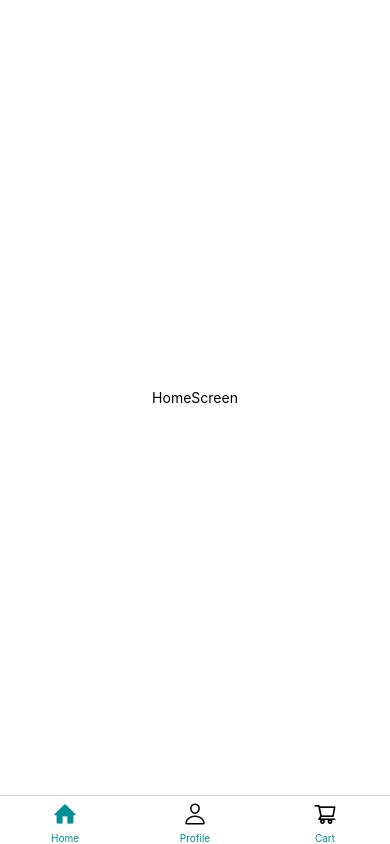
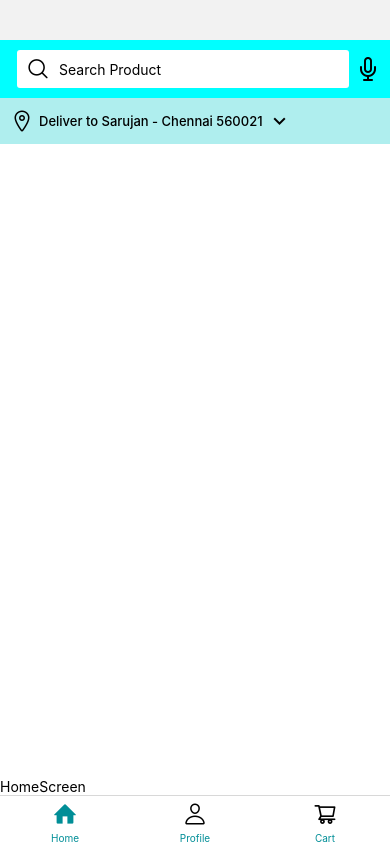
Before and after one commit to Sksharujan1108/E-Commerces_Mobile_App, a React Native app: screen /Main in a window 390 px wide. Built offline with nearby package versions, Linux system fonts and the light colour scheme.

Commit message:
initial commit

```diff
--- a/src/Utilis/Image.js
+++ b/src/Utilis/Image.js
@@ -1,3 +1,112 @@
 export const  Images = {
     Login_picUri: require('../Assets/Image/Login.png')
  }
+
+ export const HomelistDatq = [
+    {
+      id: "0",
+      image: "https://m.media-amazon.com/images/I/41EcYoIZhIL._AC_SY400_.jpg",
+      name: "Home",
+    },
+    {
+      id: "1",
+      image:
+        "https://m.media-amazon.com/images/G/31/img20/Events/Jup21dealsgrid/blockbuster.jpg",
+      name: "Deals",
+    },
+    {
+      id: "3",
+      image:
+        "https://images-eu.ssl-images-amazon.com/images/I/31dXEvtxidL._AC_SX368_.jpg",
+      name: "Electronics",
+    },
+    {
+      id: "4",
+      image:
+        "https://m.media-amazon.com/images/G/31/img20/Events/Jup21dealsgrid/All_Icons_Template_1_icons_01.jpg",
+      name: "Mobiles",
+    },
+    {
+      id: "5",
+      image:
+        "https://m.media-amazon.com/images/G/31/img20/Events/Jup21dealsgrid/music.jpg",
+      name: "Music",
+    },
+    {
+      id: "6",
+      image: "https://m.media-amazon.com/images/I/51dZ19miAbL._AC_SY350_.jpg",
+      name: "Fashion",
+    },
+  ];
+
+export const SlideShowimages = [
+    "https://img.etimg.com/thumb/msid-93051525,width-1070,height-580,imgsize-2243475,overlay-economictimes/photo.jpg",
+    "https://images-eu.ssl-images-amazon.com/images/G/31/img22/Wireless/devjyoti/PD23/Launches/Updated_ingress1242x550_3.gif",
+    "https://images-eu.ssl-images-amazon.com/images/G/31/img23/Books/BB/JULY/1242x550_Header-BB-Jul23.jpg",
+  ];
+
+export   const Homedeals = [
+    {
+      id: "20",
+      title: "OnePlus Nord CE 3 Lite 5G (Pastel Lime, 8GB RAM, 128GB Storage)",
+      oldPrice: 25000,
+      price: 19000,
+      image:
+        "https://images-eu.ssl-images-amazon.com/images/G/31/wireless_products/ssserene/weblab_wf/xcm_banners_2022_in_bau_wireless_dec_580x800_once3l_v2_580x800_in-en.jpg",
+      carouselImages: [
+        "https://m.media-amazon.com/images/I/61QRgOgBx0L._SX679_.jpg",
+        "https://m.media-amazon.com/images/I/61uaJPLIdML._SX679_.jpg",
+        "https://m.media-amazon.com/images/I/510YZx4v3wL._SX679_.jpg",
+        "https://m.media-amazon.com/images/I/61J6s1tkwpL._SX679_.jpg",
+      ],
+      color: "Stellar Green",
+      size: "6 GB RAM 128GB Storage",
+    },
+    {
+      id: "30",
+      title:
+        "Samsung Galaxy S20 FE 5G (Cloud Navy, 8GB RAM, 128GB Storage) with No Cost EMI & Additional Exchange Offers",
+      oldPrice: 74000,
+      price: 26000,
+      image:
+        "https://images-eu.ssl-images-amazon.com/images/G/31/img23/Wireless/Samsung/SamsungBAU/S20FE/GW/June23/BAU-27thJune/xcm_banners_2022_in_bau_wireless_dec_s20fe-rv51_580x800_in-en.jpg",
+      carouselImages: [
+        "https://m.media-amazon.com/images/I/81vDZyJQ-4L._SY879_.jpg",
+        "https://m.media-amazon.com/images/I/61vN1isnThL._SX679_.jpg",
+        "https://m.media-amazon.com/images/I/71yzyH-ohgL._SX679_.jpg",
+        "https://m.media-amazon.com/images/I/61vN1isnThL._SX679_.jpg",
+      ],
+      color: "Cloud Navy",
+      size: "8 GB RAM 128GB Storage",
+    },
+    {
+      id: "40",
+      title:
+        "Samsung Galaxy M14 5G (ICY Silver, 4GB, 128GB Storage) | 50MP Triple Cam | 6000 mAh Battery | 5nm Octa-Core Processor | Android 13 | Without Charger",
+      oldPrice: 16000,
+      price: 14000,
+      image:
+        "https://images-eu.ssl-images-amazon.com/images/G/31/img23/Wireless/Samsung/CatPage/Tiles/June/xcm_banners_m14_5g_rv1_580x800_in-en.jpg",
+      carouselImages: [
+        "https://m.media-amazon.com/images/I/817WWpaFo1L._SX679_.jpg",
+        "https://m.media-amazon.com/images/I/81KkF-GngHL._SX679_.jpg",
+        "https://m.media-amazon.com/images/I/61IrdBaOhbL._SX679_.jpg",
+      ],
+      color: "Icy Silver",
+      size: "6 GB RAM 64GB Storage",
+    },
+    {
+      id: "40",
+      title:
+        "realme narzo N55 (Prime Blue, 4GB+64GB) 33W Segment Fastest Charging | Super High-res 64MP Primary AI Camera",
+      oldPrice: 12999,
+      price: 10999,
+      image:
+        "https://images-eu.ssl-images-amazon.com/images/G/31/tiyesum/N55/June/xcm_banners_2022_in_bau_wireless_dec_580x800_v1-n55-marchv2-mayv3-v4_580x800_in-en.jpg",
+      carouselImages: [
+        "https://m.media-amazon.com/images/I/41Iyj5moShL._SX300_SY300_QL70_FMwebp_.jpg",
+        "https://m.media-amazon.com/images/I/61og60CnGlL._SX679_.jpg",
+        "https://m.media-amazon.com/images/I/61twx1OjYdL._SX679_.jpg",
+      ],
+    },
+  ];
--- a/src/screens/App/HomeScreen/index.js
+++ b/src/screens/App/HomeScreen/index.js
@@ -1,11 +1,43 @@
-import { StyleSheet, Text, View } from 'react-native'
+import { Pressable, SafeAreaView, ScrollView, StyleSheet, Text, TextInput, View } from 'react-native'
 import React from 'react'
+import { Feather } from "@expo/vector-icons";
+import { Ionicons } from "@expo/vector-icons";
+import { MaterialIcons } from "@expo/vector-icons";
+import { Entypo } from "@expo/vector-icons";
+import { AntDesign } from "@expo/vector-icons";
+import { SliderBox } from "react-native-image-slider-box";
+import { ColorSheet } from '../../../Utilis/ColorSheet'
 
 const HomeScreen = () => {
   return (
-    <View style = {styles.container}>
+    <SafeAreaView style = {styles.container}>
+      <ScrollView>
+        <View style = {styles.Searchcontainer}>
+          <Pressable style = {styles.SearchBox}>
+            <AntDesign style={{ paddingLeft: 10 }}
+                name="search1"
+                size={22}
+                color="black"
+            />
+            <TextInput placeholder="Search Product" />
+          </Pressable>
+          <Feather name="mic" size={24} color="black" />
+        </View>
+
+        <Pressable style={styles.addressContainer} >
+            <Ionicons name="location-outline" size={24} color="black" />
+
+            <Pressable>
+                <Text style = { styles.addressTxt }>
+                  Deliver to Sarujan - Chennai 560021
+                </Text>
+            </Pressable>
+
+            <MaterialIcons name="keyboard-arrow-down" size={24} color="black" />
+          </Pressable>
+      </ScrollView>
       <Text>HomeScreen</Text>
-    </View>
+    </SafeAreaView>
   )
 }
 
@@ -14,8 +46,34 @@ export default HomeScreen
 const styles = StyleSheet.create({
   container: {
     flex: 1,
-    backgroundColor: '#fff',
-    alignItems: 'center',
-    justifyContent: 'center',
+    backgroundColor: ColorSheet.White,
+    marginTop: 40,
+  },
+  Searchcontainer: {
+    backgroundColor: ColorSheet.Cyan,
+              padding: 10,
+              flexDirection: "row",
+              alignItems: "center",
+  },
+  SearchBox: {
+    flexDirection: "row",
+                alignItems: "center",
+                marginHorizontal: 7,
+                gap: 10,
+                backgroundColor: "white",
+                borderRadius: 3,
+                height: 38,
+                flex: 1,
+  },
+  addressContainer: {
+    flexDirection: "row",
+    alignItems: "center",
+    gap: 5,
+    padding: 10,
+    backgroundColor: "#AFEEEE",
+  },
+  addressTxt: {
+    fontSize: 13,
+    fontWeight: '500'
   }
 })
--- a/src/screens/Auth/LoginScreen/index.js
+++ b/src/screens/Auth/LoginScreen/index.js
@@ -48,7 +48,7 @@ import AsyncStorage from '@react-native-async-storage/async-storage';
       }
 
       axios
-      .post ('http://192.168.87.198:8000/login', user)
+      .post ('http://192.168.1.20:8000/login', user)
       .then((response) => {
         console.log(response);
         const token = response.data.token
@@ -108,11 +108,11 @@ import AsyncStorage from '@react-native-async-storage/async-storage';
           </View>
 
           <View style={{ marginTop: 100 }}>
-            <Pressable
+            <TouchableOpacity
              onPress={handleLogin}
              style={styles.Btn_Container}>
               <Text style={styles.Btn_txt}> LogIn &nbsp; &nbsp; 🤓 </Text>
-            </Pressable>
+            </TouchableOpacity>
 
             <View style={{ flexDirection: "row", alignContent: 'center', justifyContent: 'center' }}>
               <Text
@@ -127,12 +127,12 @@ import AsyncStorage from '@react-native-async-storage/async-storage';
                 Don't have an account?{" "}
               </Text>
 
-              <Pressable onPress={() => navigation.navigate('Register')}>
+              <TouchableOpacity onPress={() => navigation.navigate('Register')}>
                 <Text style = {styles.SignUp_txt}>
                   {" "}
                   Sign Up!{" "}
                 </Text>
-              </Pressable>
+              </TouchableOpacity>
             </View>
           </View>
         </KeyboardAvoidingView>
--- a/src/screens/Auth/RegisterScreen/index.js
+++ b/src/screens/Auth/RegisterScreen/index.js
@@ -54,7 +54,7 @@ const RegisterScreen = () => {
 
     // send a POST  request to the backend API to register the user
     axios
-      .post("http://192.168.87.198:8000/register", user)
+      .post("http://192.168.1.20:8000/register", user)
       .then((response) => {
         console.log(response);
         setMessageType("success");
@@ -134,9 +134,9 @@ const RegisterScreen = () => {
         </View>
 
         <View style={{ marginTop: 100 }}>
-          <Pressable onPress={handleRegister} style={styles.Btn_Container}>
+          <TouchableOpacity onPress={handleRegister} style={styles.Btn_Container}>
             <Text style={styles.Btn_txt}> Register &nbsp; &nbsp; 🤓 </Text>
-          </Pressable>
+          </TouchableOpacity>
 
           <View
             style={{
@@ -157,9 +157,9 @@ const RegisterScreen = () => {
               All ready have an account?{" "}
             </Text>
 
-            <Pressable onPress={() => navigation.navigate("Login")}>
+            <TouchableOpacity onPress={() => navigation.navigate("Login")}>
               <Text style={styles.SignUp_txt}> Sign In&nbsp;! </Text>
-            </Pressable>
+            </TouchableOpacity>
           </View>
         </View>
 
```
Also changed, not shown: 1 other file (tests, documents, lock files or other folders).
